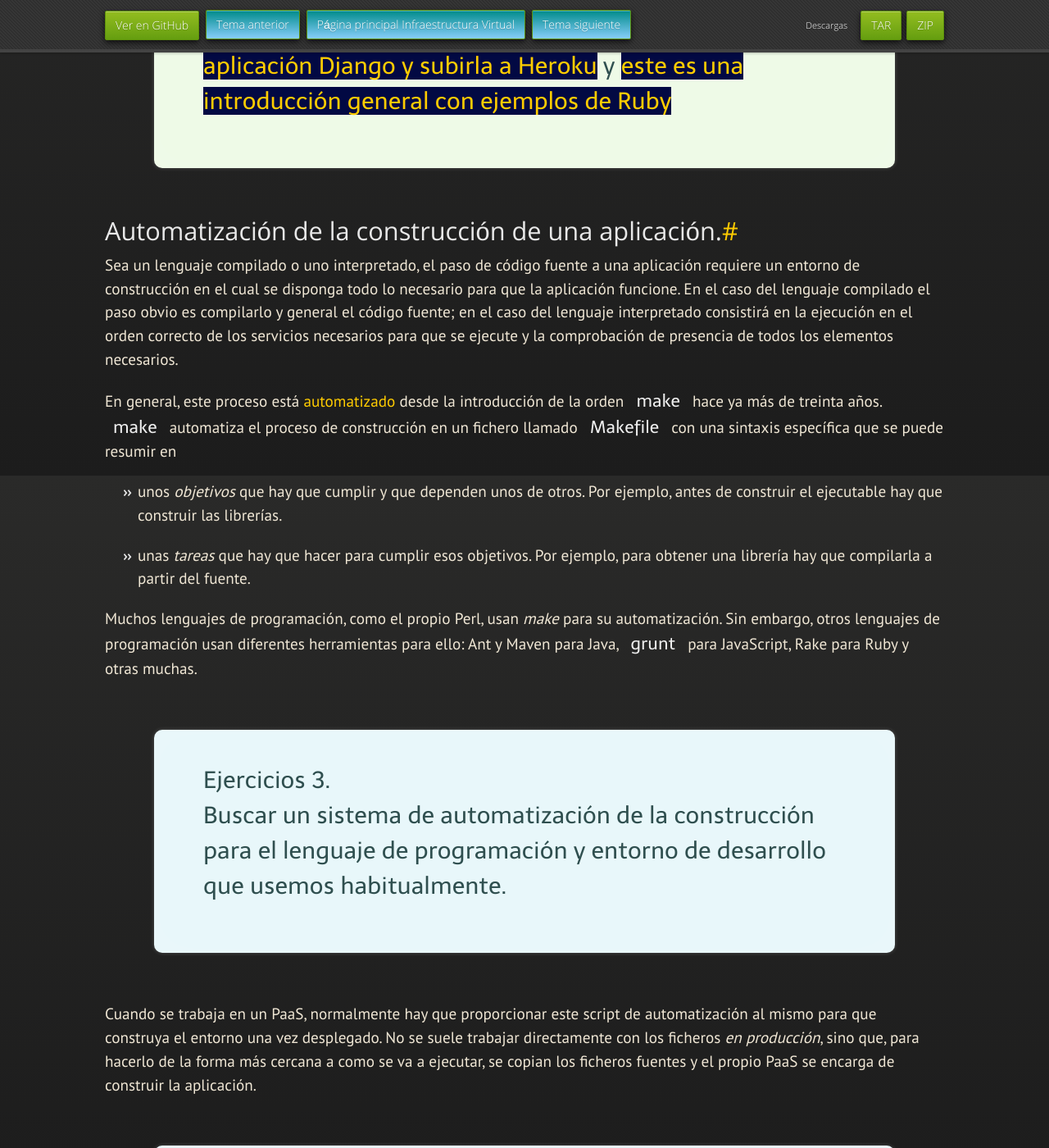
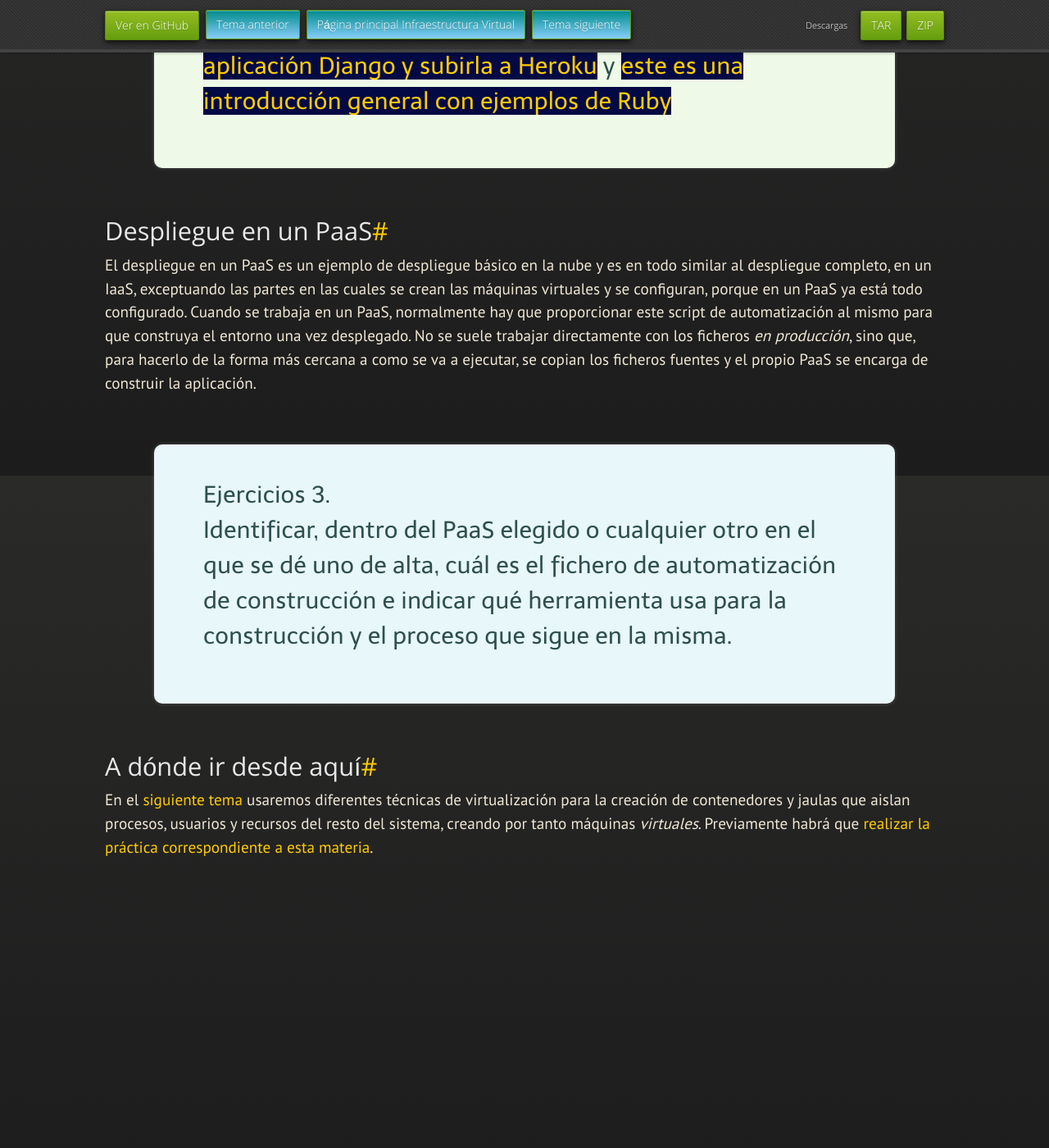
Before and after one commit to JJ/IV, a Jekyll site: the page built from documentos/temas/PaaS.md, in a window 1280 px wide and 1400 px high, scrolled down 3020 px. Shown: the whole window at 82% size. Built offline with Jekyll 4.4.1, drawn with Linux system fonts in a browser that asks for light colours; nearby versions of some CDN libraries; some web fonts are replaced; after the commit the page ends 4178 px from its top, so only the background shows below that; some of the changed text lies outside the part shown.

Commit message:
Sync documentos/temas/PaaS.md de master a gh-pages

```diff
--- a/documentos/temas/PaaS.md
+++ b/documentos/temas/PaaS.md
@@ -126,43 +126,13 @@ y
 
 </div>
 
-## Automatización de la construcción de una aplicación.
+## Despliegue en un PaaS
 
-Sea un lenguaje compilado o uno interpretado, el paso de código fuente
-a una aplicación requiere un entorno de construcción en el cual se
-disponga todo lo necesario para que la aplicación funcione. En el caso
-del lenguaje compilado el paso obvio es compilarlo y general el código
-fuente; en el caso del lenguaje interpretado consistirá en la
-ejecución en el orden correcto de los servicios necesarios para que se
-ejecute y la comprobación de presencia de todos los elementos
-necesarios.
-
-En general, este proceso está [automatizado](http://en.wikipedia.org/wiki/Build_automation) desde la introducción de la
-orden `make` hace ya más de treinta años. `make` automatiza el proceso
-de construcción en un fichero llamado `Makefile` con una sintaxis
-específica que se puede resumir en
-
-* unos *objetivos* que hay que cumplir y que dependen unos de
-  otros. Por ejemplo, antes de construir el ejecutable hay que
-  construir las librerías.
-
-* unas *tareas* que hay que hacer para cumplir esos objetivos. Por
-  ejemplo, para obtener una librería hay que compilarla a partir del
-  fuente.
-
-Muchos lenguajes de programación, como el propio Perl, usan *make*
-para su automatización. Sin embargo, otros lenguajes de programación
-usan diferentes herramientas para ello: Ant y Maven para Java, `grunt`
-para JavaScript, Rake para Ruby y otras muchas.
-
-<div class='ejercicios' markdown="1">
-
-Buscar un sistema de automatización de la construcción para el lenguaje de programación y
-entorno de desarrollo que usemos habitualmente.
-
-</div>
-
-Cuando se trabaja en un PaaS, normalmente hay que proporcionar este
+El despliegue en un PaaS es un ejemplo de despliegue básico en la nube
+y es en todo similar al despliegue completo, en un IaaS, exceptuando
+las partes en las cuales se crean las máquinas virtuales y se
+configuran, porque en un PaaS ya está todo configurado. Cuando se
+trabaja en un PaaS, normalmente hay que proporcionar este
 script de automatización al mismo para que construya el entorno una
 vez desplegado. No se suele trabajar directamente con los ficheros *en
 producción*, sino que, para hacerlo de la forma más cercana a como se
@@ -178,53 +148,6 @@ sigue en la misma.
 
 </div>
 
-
-## Introducción al desarrollo basado en pruebas.
-
-En un PaaS o SaaS es sumamente poco práctico probar la aplicación *en
-el propio sistema*. Primero, por la propia dinámica del mismo: hay que
-activar el sistema y empezar a hacer cosas con él. Segundo, por el
-hecho de que *a mano* es prácticamente imposible probar todos los
-aspectos del mismo.
-
-Por eso previo al despliegue en un PaaS hay que trabajar en un entorno
-de
-[desarrollo guiado por pruebas o *Test Driven Development*](http://es.wikipedia.org/wiki/Desarrollo_guiado_por_pruebas). El
-concepto, en realidad, es simple: antes de desarrollar cualquier nueva
-característica o funcionalidad, escribir un test para que tal
-funcionalidad *falle*. Cuando el test no falle, la característica se
-integra.
-
-Todos los lenguajes de programación tienen entornos de desarrollo
-guiados por pruebas y la mayoría de ellos los requieren para los
-módulos que se publican en los repositorios de los mismos. Muchos se
-basan o en un protocolo similar a [JUnit](http://junit.org/) o en el
-[*Test Anything Protocolo*](http://en.wikipedia.org/wiki/Test_Anything_Protocol),
-que dictan dónde hay que colocar los ficheros y qué salida tienen que
-dar los mismos.
-
-En la práctica, crear tests consiste en
-
-* Escribir una serie de ficheros en un directorio específico (`test` o
-  `t`) a veces con una extensión específica (`t` en Perl, por ejemplo)
-  que ejecuten las funciones con diferentes entradas y produzcan una
-  salida que suele ser OK para una prueba superada y *Not OK* para
-  prueba fallida.
-
-* Uso de algún programa que ejecute todos esos tests y analice las
-  salidas, dando un resumen sobre si ha fallado alguna prueba y
-  cuantas han fallado. Este programa se llama desde el entorno de
-  construcción de la aplicación.
-
-
-<div class='ejercicios' markdown="1">
-
-Buscar un entorno de pruebas para el lenguaje de programación y
-entorno de desarrollo que usemos habitualmente.
-
-</div>
-
-
 A dónde ir desde aquí
 -----
 
```
